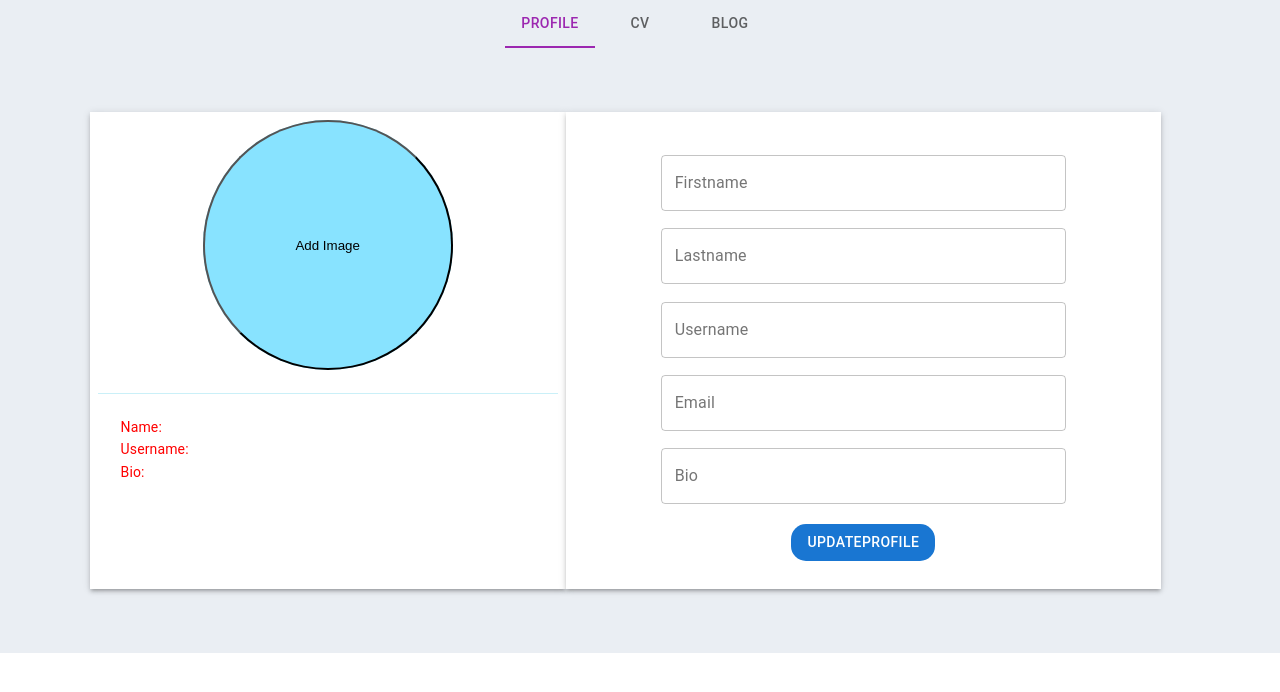
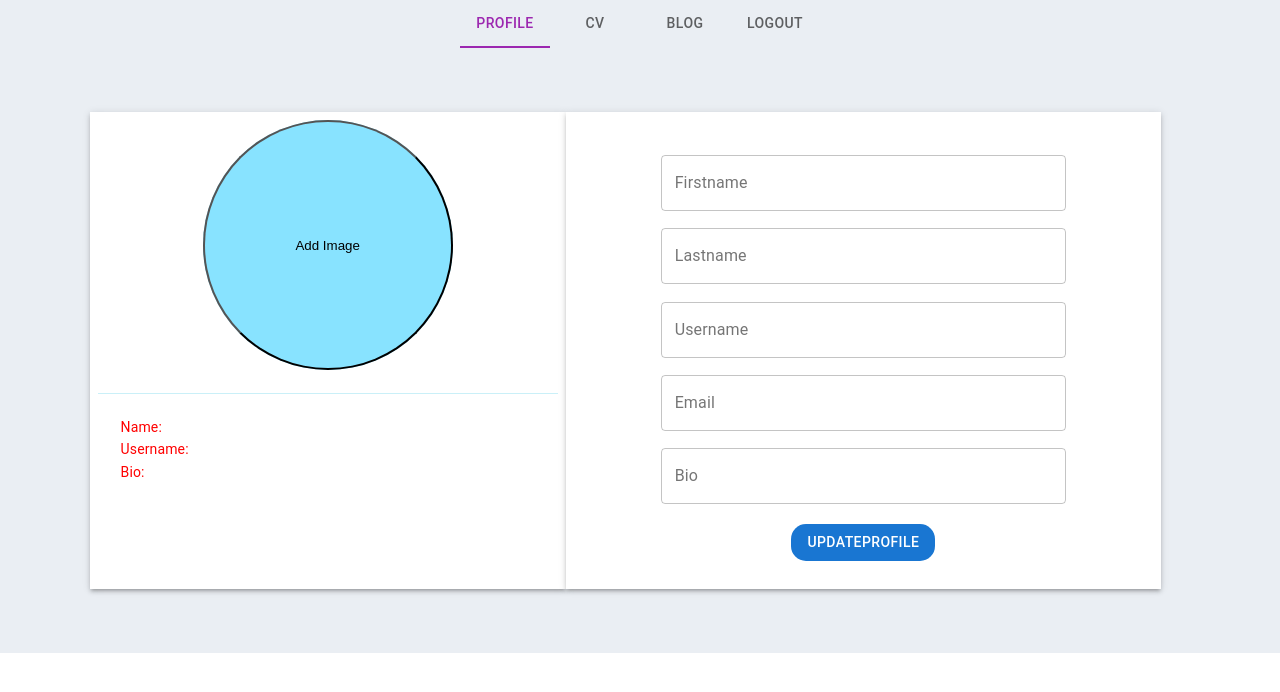
Before and after one commit to combinator4001/combinator-front, a React (Create React App) app: page /profileuser1 in a window 1280 px wide. Shown: the top 692 px of the page. Built offline with nearby package versions, Linux system fonts and the light colour scheme.

Commit message:
logout added

```diff
--- a/src/component/CV/CV.js
+++ b/src/component/CV/CV.js
@@ -250,6 +250,9 @@ const CV = ()=> {
             );
         }
     }
+    const logout =()=>{
+
+    }
 
     return(
         <div className="pro7">
--- a/src/component/profileCompany/ProfileCompany.js
+++ b/src/component/profileCompany/ProfileCompany.js
@@ -16,6 +16,7 @@ import CV from "../CV/CV";
 import { useLocation } from "react-router-dom";
 import url from "../../variables";
 import {toast} from "react-toastify";
+import { withRouter } from "react-router-dom";
 //import Avatar from '@mui/material/Avatar';
 //import TabContext from '@mui/lab/TabContext';
 //import TabList from '@mui/lab/TabList';
@@ -27,7 +28,7 @@ import {toast} from "react-toastify";
 
 
 
-const ProfileCompany = props => {
+const ProfileCompany = ({history}) => {
     const location = useLocation();
     const [ShowCV,SetShowCV]=useState(false);
     const [Showprofile,SetShowprofile]=useState(true);
@@ -54,7 +55,9 @@ const ProfileCompany = props => {
     const [Owner,SetOwner]=useState(location.owners);
     //SetOwner(location.owners);
 
-
+    const logout=()=>{
+        history.replace('/');
+    }
 
     //validation
     let errors = "";
@@ -311,6 +314,7 @@ const ProfileCompany = props => {
                     <Tab value="one" label="profile"  onClick={Changtoprofile} />
                     <Tab value="two" label="CV" onClick={ChangtoCV}/>
                     <Tab value="three" label="Blog" onClick={ChangtoBlog}/>
+                    <Tab value="four" label="LogOut" onClick={logout}/>
                 </Tabs>
             </Box>
 
@@ -321,4 +325,4 @@ const ProfileCompany = props => {
      );
 }
 
-export default ProfileCompany;
+export default withRouter(ProfileCompany);
--- a/src/component/profileuser1/profileUser1.js
+++ b/src/component/profileuser1/profileUser1.js
@@ -16,6 +16,7 @@ import CV from "../CV/CV";
 import { useLocation } from "react-router-dom";
 import url from "../../variables";
 import {toast} from "react-toastify";
+import { withRouter } from "react-router-dom";
 //import Avatar from '@mui/material/Avatar';
 //import TabContext from '@mui/lab/TabContext';
 //import TabList from '@mui/lab/TabList';
@@ -27,7 +28,7 @@ import {toast} from "react-toastify";
 
 
 
-const ProfileUser = props => {
+const ProfileUser =  ({history}) => {
 
     const location = useLocation();
     const [ShowCV,SetShowCV]=useState(false);
@@ -54,6 +55,9 @@ const ProfileUser = props => {
 
     const [value, setValue] = React.useState('one');
 
+    const logout=()=>{
+        history.replace('/');
+    }
     let errors = "";
     if(isSubmitting===true)
     {
@@ -311,6 +315,7 @@ const ProfileUser = props => {
                     <Tab value="one" label="profile"  onClick={Changtoprofile} />
                     <Tab value="two" label="CV" onClick={ChangtoCV}/>
                     <Tab value="three" label="Blog" onClick={ChangtoBlog}/>
+                    <Tab value="four" label="LogOut" onClick={logout}/>
                 </Tabs>
             </Box>
 
@@ -321,4 +326,4 @@ const ProfileUser = props => {
      );
 }
 
-export default ProfileUser;
+export default withRouter(ProfileUser);
```
